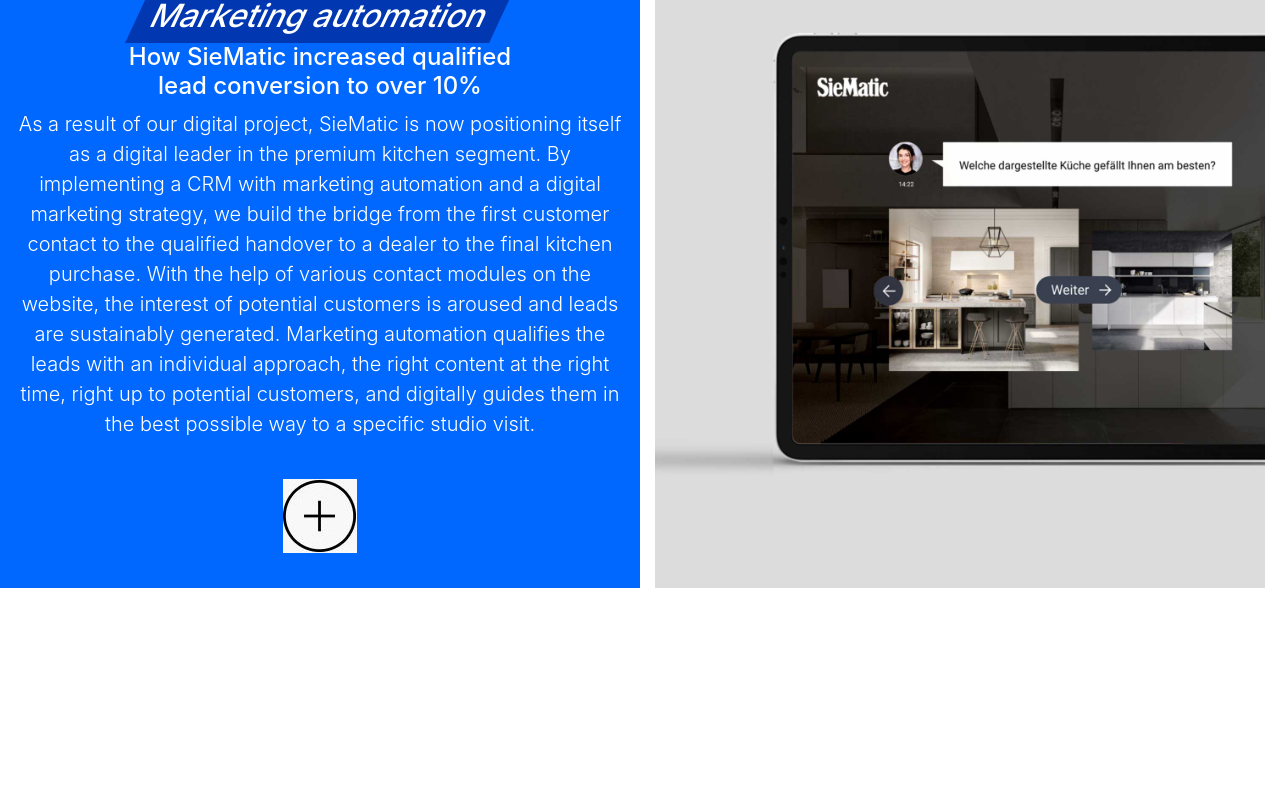
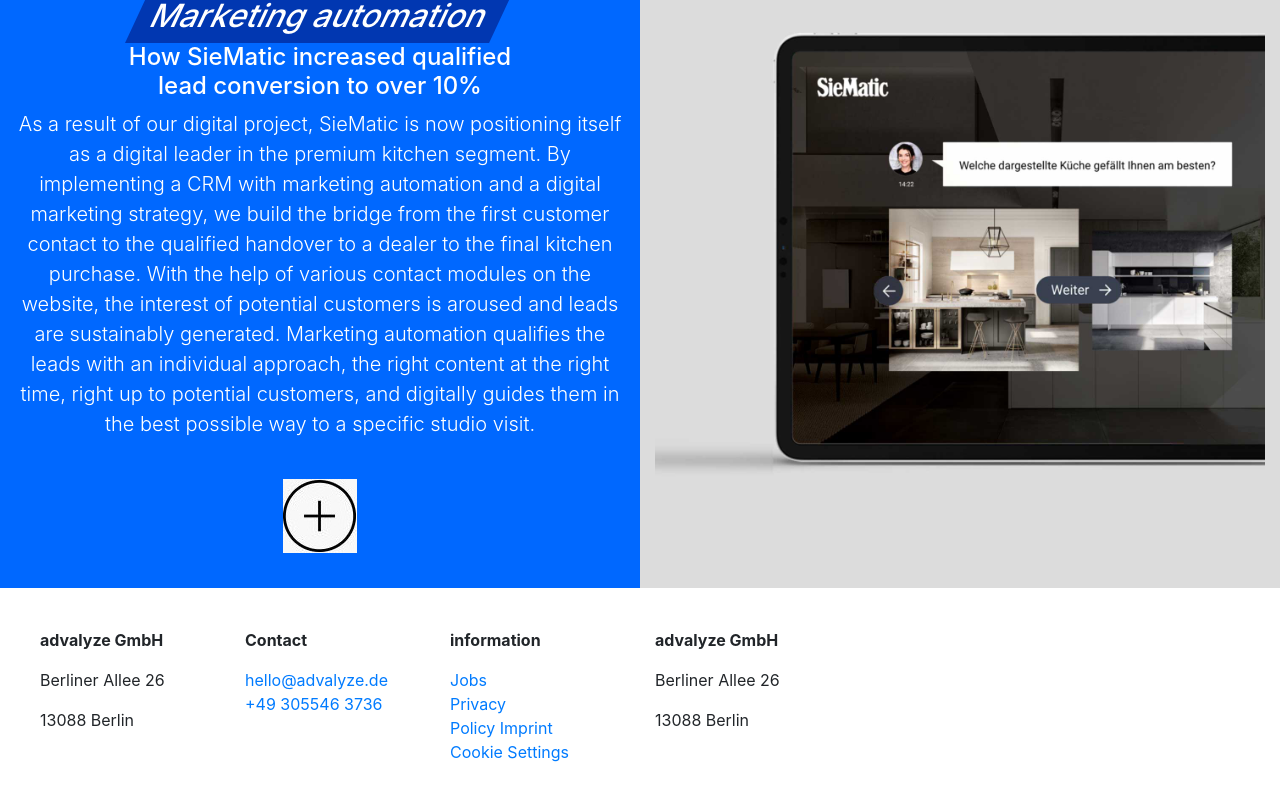
Before and after one commit to snufka/adv, a React (Create React App) app: page / in a window 1280 px wide. Shown: the part 1321-2121 px from the top of the page. Before the commit the page ends 1909 px from the top, so only its background shows below. Built offline with nearby package versions, Linux system fonts and the light colour scheme.

Commit message:
footer comp layout

```diff
--- a/package.json
+++ b/package.json
@@ -3,6 +3,9 @@
   "version": "0.1.0",
   "private": true,
   "dependencies": {
+    "@fortawesome/fontawesome-svg-core": "^1.2.30",
+    "@fortawesome/free-solid-svg-icons": "^5.14.0",
+    "@fortawesome/react-fontawesome": "^0.1.11",
     "@testing-library/jest-dom": "^4.2.4",
     "@testing-library/react": "^9.5.0",
     "@testing-library/user-event": "^7.2.1",
--- a/src/App.js
+++ b/src/App.js
@@ -2,6 +2,7 @@
 import Header from "./components/Header";
 import Services from "./components/Services";
 import SieMatic from "./components/SieMatic";
+import Footer from "./components/Footer";
 
 function App() {
   return (
@@ -9,6 +10,7 @@
       <Header />
       <Services />
       <SieMatic />
+      <Footer />
     </div>
   );
 }
--- a/src/components/Footer.js
+++ b/src/components/Footer.js
@@ -0,0 +1,66 @@
+import React from "react";
+
+export default function Footer() {
+  const footerStyle = {
+    padding: "40px",
+  };
+  return (
+    <div className="row" style={footerStyle}>
+      <div></div>
+      <div className="col-2">
+        <p>
+          <strong>advalyze GmbH</strong>
+        </p>
+        <p>Berliner Allee 26</p>
+        <p>13088 Berlin</p>
+      </div>
+      <div className="col-2">
+        <p>
+          <strong>Contact</strong>
+        </p>
+        <a href="mailto:ello@advalyze.de">hello@advalyze.de</a>
+        <br></br>
+        <a href="tel:+49 305546 3736">+49 305546 3736</a>
+      </div>
+      <div className="col-2">
+        <p>
+          <strong>information</strong>
+        </p>
+        <a
+          href="https://advalyze-jobs.personio.de/"
+          title="Jobs"
+          target="_blank"
+          rel="noopener noreferrer"
+        >
+          Jobs
+        </a>
+        <br></br>
+        <a
+          href="https://www.advalyze.com/de/datenschutz/"
+          title="Data protection"
+        >
+          Privacy
+        </a>
+        <br></br>
+        <a href="https://www.advalyze.com/de/impressum/" title="imprint">
+          Policy Imprint
+        </a>
+        <br></br>
+        <a href="#" title="Cookie settings" class="borlabs-cookie-preference">
+          Cookie Settings
+        </a>
+      </div>
+
+      <div className="col-2">
+        <p>
+          <strong>advalyze GmbH</strong>
+        </p>
+        <p>Berliner Allee 26</p>
+        <p>13088 Berlin</p>
+      </div>
+    </div>
+  );
+}
+/*
+
+*/
--- a/src/components/SieMatic.js
+++ b/src/components/SieMatic.js
@@ -40,7 +40,7 @@
           <br></br>
           <img src={plus} alt="plus"></img>
         </div>
-        <div className="col-6">
+        <div className="col-6" style={{ backgroundColor: "#dcdcdc" }}>
           <img src={sieProject} alt="sieproject" className="siePImg"></img>
         </div>
       </div>
```
Also changed, not shown: 1 other file (tests, documents, lock files or other folders).
